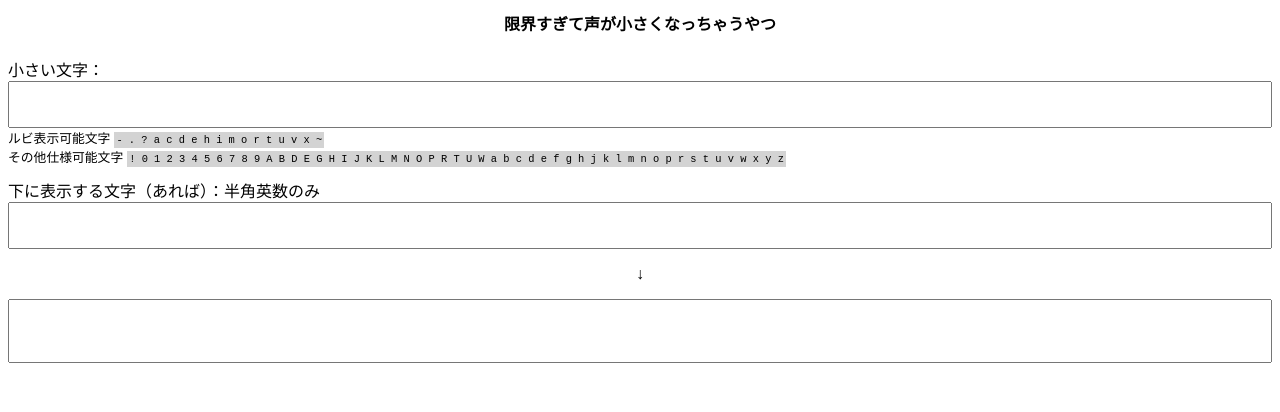
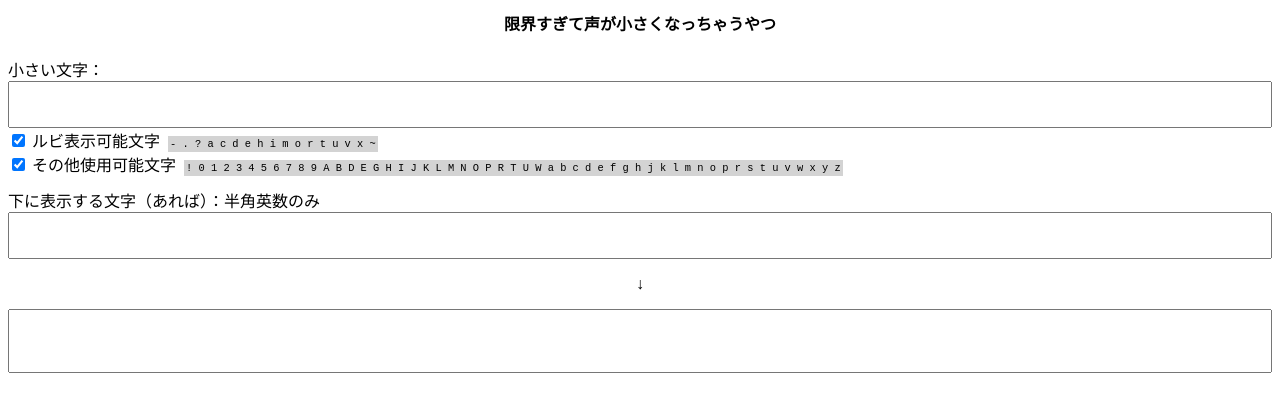
Before and after one commit to noonworks/genkai, a website: page docs/index.html in a window 1280 px wide. Drawn offline with Linux system fonts and the light colour scheme.

Commit message:
Add character option.

```diff
--- a/docs/index.html
+++ b/docs/index.html
@@ -26,14 +26,17 @@
             display: inline-block;
         }
         p {
+            margin: 0;
+        }
+        p label {
+            margin-top: 0;
+        }
+        p.down {
             text-align: center;
+            margin: 1em;
         }
-        p.note {
-            margin: 0;
+        code {
             font-size: 0.8em;
-            text-align: left;
-        }
-        .note code {
             padding: 2px;
             margin: 0 4px;
             background-color:lightgray;
@@ -46,11 +49,19 @@
     <form>
         <label for="yomigana">小さい文字：</label>
         <input type="text" name="yomigana" id="yomigana" />
-        <p class="note">ルビ表示可能文字<code id="charlist"></code></p>
-        <p class="note">その他仕様可能文字<code id="charlist2"></code></p>
+        <p>
+            <input type="checkbox" id="rubychar" checked='checked'>
+            <label for="rubychar">ルビ表示可能文字</label>
+            <code id="charlist"></code>
+        </p>
+        <p>
+            <input type="checkbox" id="otherchar" checked='checked'>
+            <label for="otherchar">その他使用可能文字</label>
+            <code id="charlist2"></code>
+        </p>
         <label for="bunshou">下に表示する文字（あれば）：半角英数のみ</label>
         <input type="text" name="bunshou" id="bunshou" />
-        <p>↓</p>
+        <p class="down">↓</p>
         <input type="text" name="result" id="result" />
     </form>
     <script src="index.js"></script>
--- a/docs/index.js
+++ b/docs/index.js
@@ -73,12 +73,14 @@ function makeZalgo(yomigana, bunshou) {
     if (yomigana.length === 0) {
         return bunshou;
     }
+    var useDiacritical = chkRubyChar ? chkRubyChar.checked : true;
+    var useModifier = chkOtherChar ? chkOtherChar.checked : true;
     var result = '';
     var prev = CharType.EMPTY;
     for (var i = 0; i < yomigana.length; i++) {
         var yChar = yomigana.substring(i, i + 1);
         var bChar = bunshou.substring(i, i + 1);
-        if (yChar in DiacriticalMarkMap) {
+        if (useDiacritical && (yChar in DiacriticalMarkMap)) {
             // diacritical marks
             if (bChar === ' ' && (prev === CharType.INVALID || prev === CharType.DIACRITICAL)) {
                 result += '  ';
@@ -88,20 +90,20 @@ function makeZalgo(yomigana, bunshou) {
             }
             DiacriticalMarkMap[yChar].forEach(function (c) { return result += c; });
             prev = CharType.DIACRITICAL;
+            continue;
         }
-        else if (yChar in ModifierLetterMap) {
+        if (useModifier && (yChar in ModifierLetterMap)) {
             // modifier letters
             if (bChar !== ' ' || prev === CharType.DIACRITICAL) {
                 result += bChar;
             }
             result += ModifierLetterMap[yChar];
             prev = CharType.MODIFIER;
+            continue;
         }
-        else {
-            // invalid yomigana
-            result += bChar;
-            prev = CharType.INVALID;
-        }
+        // invalid yomigana
+        result += bChar;
+        prev = CharType.INVALID;
     }
     return result;
 }
@@ -122,10 +124,14 @@ function doOnChange() {
 var yomiganaInput;
 var bunshouInput;
 var resultInput;
+var chkRubyChar;
+var chkOtherChar;
 function initialize() {
     yomiganaInput = document.querySelector('#yomigana');
     bunshouInput = document.querySelector('#bunshou');
     resultInput = document.querySelector('#result');
+    chkRubyChar = document.querySelector('#rubychar');
+    chkOtherChar = document.querySelector('#otherchar');
     if (yomiganaInput) {
         yomiganaInput.addEventListener('keyup', debounceOnChange);
         yomiganaInput.addEventListener('blur', debounceOnChange);
@@ -133,6 +139,12 @@ function initialize() {
     if (bunshouInput) {
         bunshouInput.addEventListener('keyup', debounceOnChange);
         bunshouInput.addEventListener('blur', debounceOnChange);
+    }
+    if (chkRubyChar) {
+        chkRubyChar.addEventListener('change', debounceOnChange);
+    }
+    if (chkOtherChar) {
+        chkOtherChar.addEventListener('change', debounceOnChange);
     }
     var charlist = document.querySelector('#charlist');
     var charlist2 = document.querySelector('#charlist2');
```
Also changed, not shown: index.ts (+20 -6 lines).
